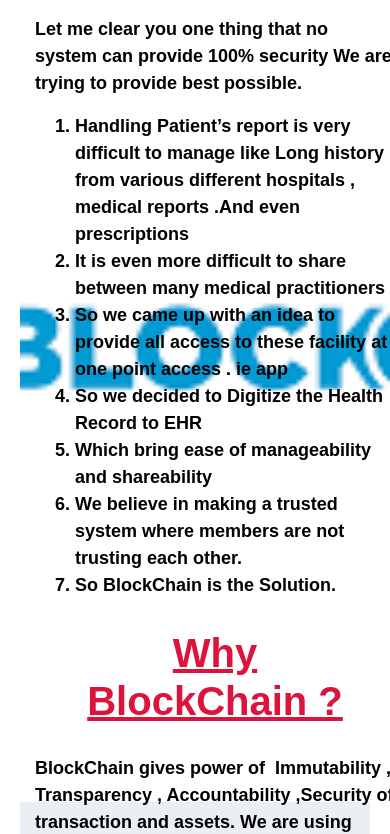
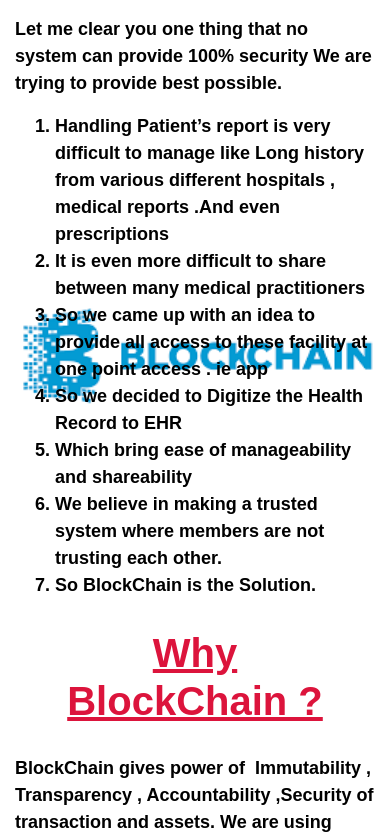
Before and after one commit to CBKM-Company/SIH, a website: page public/index.html in a window 390 px wide. Shown: the part 92-926 px from the top of the page. Drawn offline with nearby package versions, Linux system fonts and the light colour scheme.

Commit message:
responsive

```diff
--- a/public/index.html
+++ b/public/index.html
@@ -30,13 +30,18 @@
     * {
       box-sizing: border-box;
     }
+    .bg1-image{
+      background-repeat:no-repeat;
+      background-size:contain;
+      background-position:center;
+    }
 
     .bg-image {
-      margin: 20px;
-      height: 100%;
-      background-position: center;
-      background-repeat: no-repeat;
-      background-size: cover;
+      width: 100%;
+  height: 100%;
+  background-repeat:no-repeat;
+  background-position:center;
+  background-size:contain;
 
     }
 
@@ -97,7 +102,7 @@
 </head>
 
 <body>
-  <div class="bg-image img1">
+  <div class="bg1-image img1">
     <div class="bg-text">
       <div class="container">
         <h1>Snippets/Abstract</h1>
```
